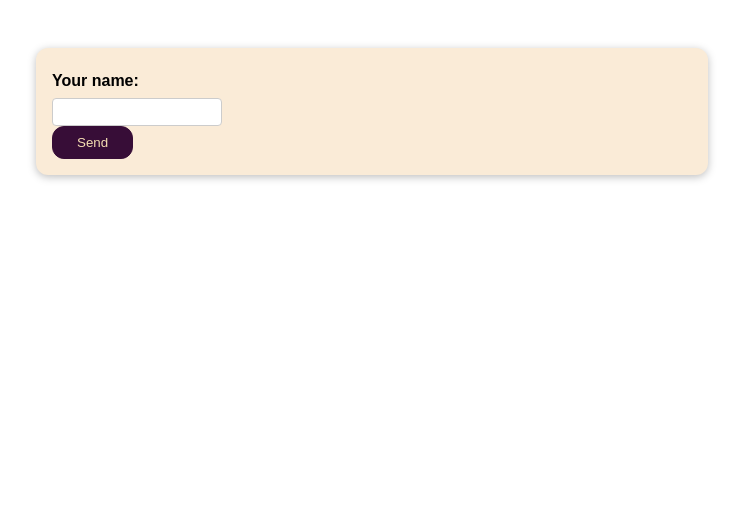
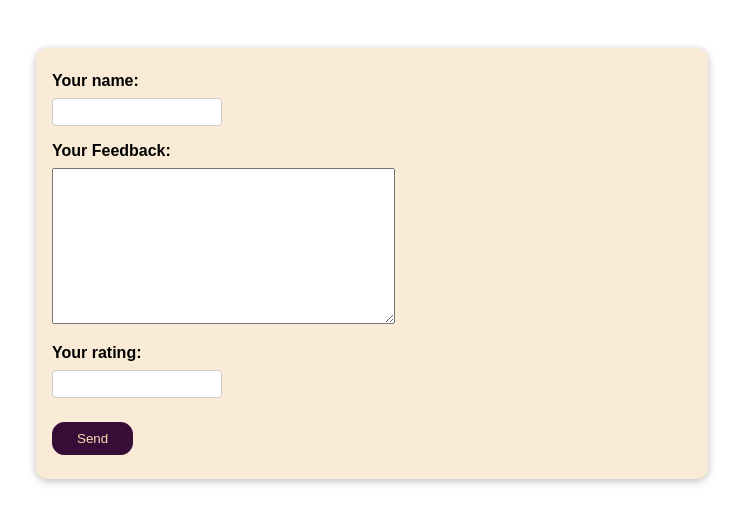
Before and after one commit to Bojan0611/Reviews, a Django app: page / in a window 1280 px wide. Shown: the top 524 px of the page, without its empty margins (268-1011 px from the left). Run offline with Django 4.2, Linux system fonts and the light colour scheme.

Commit message:
manually add new forms in html

```diff
--- a/feedback/reviews/forms.py
+++ b/feedback/reviews/forms.py
@@ -7,3 +7,9 @@ class ReviewForm(forms.Form):
                                     "required": "Your name must not be empty!",
                                     "max_length": "Please enter shorter name!",
                                 })
+    review_text = forms.CharField(label="Your Feedback",
+                                  max_length=250,
+                                  widget=forms.Textarea)
+    rating = forms.IntegerField(label="Your rating",
+                                min_value=1,
+                                max_value=5)
--- a/feedback/reviews/static/reviews/styles.css
+++ b/feedback/reviews/static/reviews/styles.css
@@ -15,6 +15,7 @@ form {
 
 button {
     cursor: pointer;
+    margin: 0.5rem 0;
     padding: 0.5rem 1.5rem;
     border-radius: 12px;
     background-color: rgb(55, 13, 55);
--- a/feedback/reviews/templates/reviews/review.html
+++ b/feedback/reviews/templates/reviews/review.html
@@ -9,14 +9,24 @@
     <link rel="stylesheet" href="{% static "reviews/styles.css" %}">
 </head>
 <body>
+    {% csrf_token %}
+    <form action="/" method="POST">
     <div class="form-control {% if form.user_name.errors %}error{% endif %}">
-    <form action="/" method="POST">
-        {% csrf_token %}
         {{ form.user_name.label_tag }}
         {{ form.user_name }}
         {{ form.user_name.errors }}
-        <button>Send</button>
+    </div>
+    <div class="form-control {% if form.review_text.errors %}error{% endif %}">
+        {{ form.review_text.label_tag }}
+        {{ form.review_text }}
+        {{ form.review_text.errors }}
+    </div>
+    <div class="form-control {% if form.rating.errors %}error{% endif %}">
+        {{ form.rating.label_tag }}
+        {{ form.rating }}
+        {{ form.rating.errors }}
+    </div>
+    <button>Send</button>
     </form>
-    </div>
 </body>
 </html>
```
Also changed, not shown: 1 other file.
